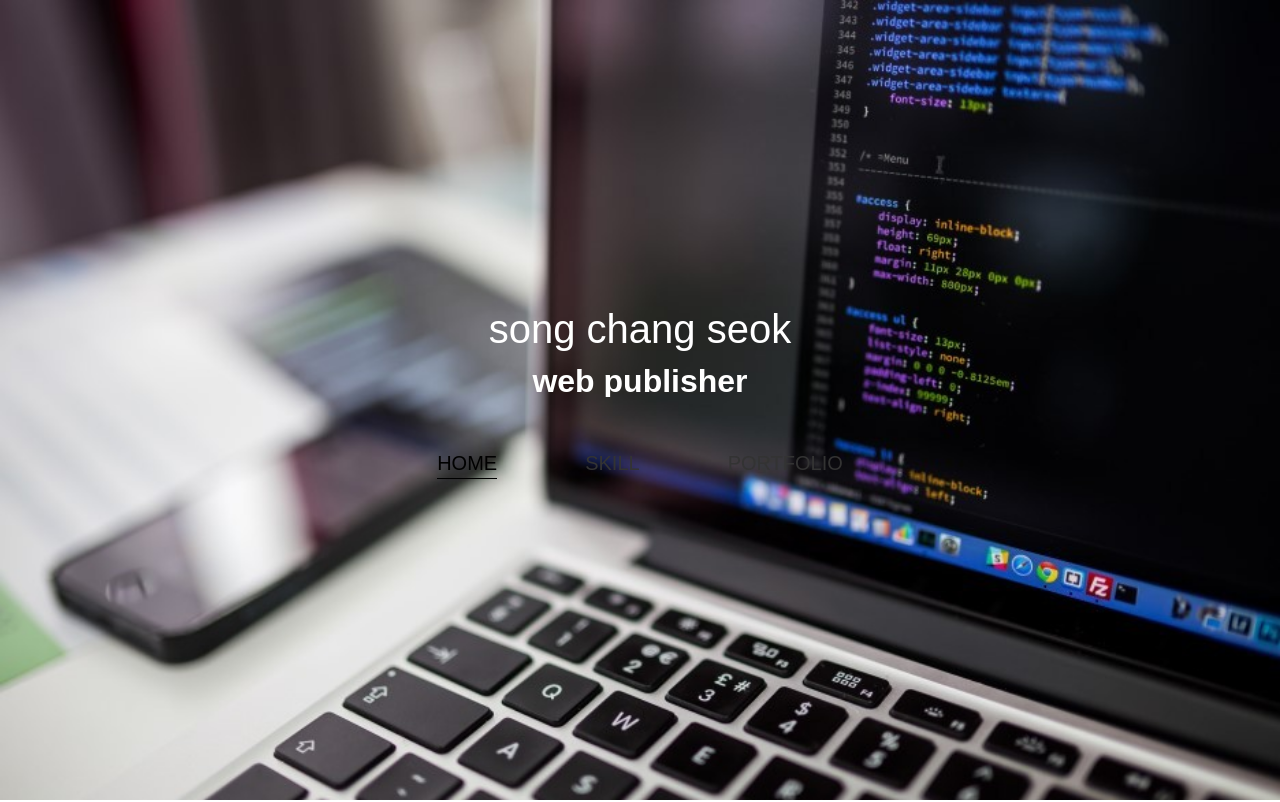
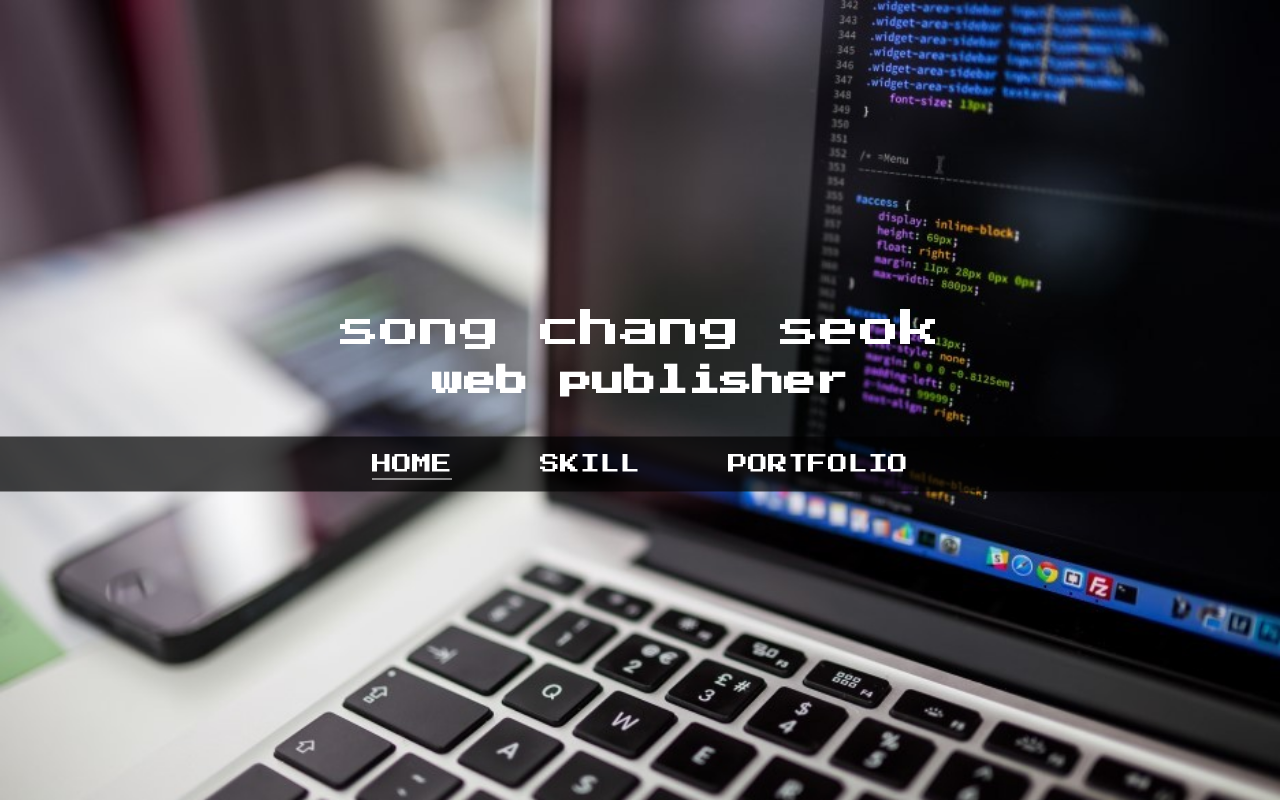
Before and after one commit to 0329scs/0329scs.github.io, a plain HTML site: page index.html in a window 1280 px wide. Shown: the top 802 px of the page. Drawn offline with nearby package versions, Linux system fonts and the light colour scheme.

Commit message:
update in 10.25

```diff
--- a/css/re_reset.css
+++ b/css/re_reset.css
@@ -35,12 +35,12 @@ a:hover {
 img {width: 100px; height: 100px;}
 /* 공통 */
 .wrap * {box-sizing: border-box;}
-.hide {display:block; width: 1px; height: 1px; margin: -1px; overflow: hidden;}
+.hide {display:block; width: 1px; height: 1px; margin: -1px; overflow: hidden; position: absolute;}
 .upper {text-transform: uppercase;}
 .small {font-size: 12.5px; display: inline-block; margin-left: 8px;}
 .sec_contents {padding: 20px 25px; box-sizing: border-box; width: 100%; height: 100vh;}
-.sec_contents h2 {font-size: 2.5rem; font-weight: 600;}
-.sec_contents h4 {font-size: 1.125rem;}
+.sec_contents h2 {font-size: 1.5rem; font-family: 'Press Start 2P', cursive;}
+.sec_contents h4 {font-size: 1.125rem; font-weight: 700;}
 nav li a:hover,
 .portfolio_menu li a:hover {opacity: 0.7;}
 /* go_to_top */
@@ -81,7 +81,7 @@ nav li a:hover,
 /* wrap */
 .wrap {width: 100%;}
 /* header */
-header {background-image: url(../images/header.jpg); background-size: cover; width: 100%; height: 100vh; position: relative;}
+header {background-image: url(../images/header.jpg); background-size: cover; width: 100%; height: 100vh; position: relative; font-family: 'Press Start 2P', cursive;}
 .head_contents {
 	text-align: center;
 	position: absolute;
@@ -115,18 +115,24 @@ header {background-image: url(../images/header.jpg); background-size: cover; wid
 .head_contents.fix > .intro {margin-bottom: 0; max-height: 0;}
 .intro h1 {font-size: 2.5rem; margin-bottom: 1rem;}
 .intro p {font-size: 2rem; font-weight: 700;}
-nav ul {margin: 0 auto; font-size: 0;}
+nav ul {margin: 0 auto; font-size: 0; background-color: rgba(0,0,0, 0.7);}
 nav li {display: inline-block; font-size: 1.25rem; position: relative;}
 nav li + li {margin-left: 4rem;}
-nav li a {display: block; padding: 0.75rem; line-height: 30px; color: #efefef;}
-nav li a.now {color: #000;}
-nav li a.now:after {
+.head_contents nav li a {display: block; padding: 0.75rem; line-height: 30px; color: #fff;}
+nav li a.now {color: #fff;}
+nav li a:after {
 	content: '';
 	display: block;
-	width: 100%;
+	margin: 0 auto;
+	width: 0;
 	height: 1px;
-	background-color: #000;
+	background-color: #fff;
+	-ms-transition: width 0.5s ease;
+	-moz-transition: width 0.5s ease;
+	-webkit-transition: width 0.5s ease;
 }
+nav li a.now:after {width: 100%;}
+
 /* skill */
 .arrange_center {
 	vertical-align: center;
@@ -138,7 +144,6 @@ nav li a.now:after {
 	-moz-transform: translate(0, -50%);
 	-webkit-transform: translate(0, -50%);
 }
-.skill_list {background-image: url(../images/skill.png); background-repeat: no-repeat; background-position: right bottom; background-size: 50% 100%;}
 .skill * {color: #000;}
 .skill h2,
 .skill h4 {margin-bottom: 0.75rem;}
@@ -268,7 +273,7 @@ nav li a.now:after {
 	.go_to_top:before {width: 20px; height: 20px;}
 	nav li {display: block; width: 100%;}
 	nav li + li {margin-left: 0;}
-	nav li a {display: inline-block;}
+	.head_contents nav li a {display: inline-block;}
 	.main_skill li {display: block; width: 100%;}
 	.portfolio_list > div li {width: 48%;}
 	.portfolio_list > div li:nth-child(4) {margin-left: 2.5%;}
--- a/index.html
+++ b/index.html
@@ -3,8 +3,9 @@
 <head>
 	<meta http-equiv="content-type" content="text/html; charset=utf-8" />
 	<meta name="viewport" content="width=device-width, initial-scale=1.0">
-	<title>송창석의 포트폴리오입니다.</title>
+	<title>안녕하세요. 송창석의 포트폴리오입니다.</title>
 	<meta name="robots" content="all" />
+	<link href="https://fonts.googleapis.com/css?family=Press+Start+2P&amp;subset=cyrillic,cyrillic-ext,greek,latin-ext" rel="stylesheet">
 	<link rel="stylesheet" type="text/css" media="screen" href="css/re_reset.css" />
 	<style type="text/css"></style>
 	<script type="text/javascript" src="http://code.jquery.com/jquery-latest.min.js"></script>
--- a/script/script.js
+++ b/script/script.js
@@ -8,6 +8,7 @@ window.onload = function () {
 	var portfolioTop = htmlEle.querySelector(".portfolio").offsetTop;
 	console.log(portfolioTop);
 	var headContents = htmlEle.querySelector(".head_contents");
+	var navTarget = headContents.querySelectorAll("nav li > a");
 
 	scrollMenu();
 
@@ -18,6 +19,7 @@ window.onload = function () {
 			var now = htmlEle.scrollTop;
 
 			navFix();
+
 			function navFix() {
 				if(now > 0) {
 					headContents.classList.add("fix");
@@ -25,12 +27,38 @@ window.onload = function () {
 					headContents.classList.remove("fix");
 				}
 			}
+
 			if(now >= skillTop) {
 				goToTop.classList.add("show");
-				progressBar()
+				progressBar();
+				for(var i = 0 ; i < navTarget.length; i++) {
+					navTarget[i].classList.remove("now");
+
+					if(navTarget[i].parentNode.classList.contains("nav_skill")) {
+						if(now >= portfolioTop) {
+							navTarget[i].classList.remove("now");
+						} else {
+							navTarget[i].classList.add("now");
+						}
+					} else if(navTarget[i].parentNode.classList.contains("nav_portfolio")) {
+						if(now < portfolioTop) {
+							navTarget[i].classList.remove("now");
+						} else {
+							navTarget[i].classList.add("now");
+						}
+					}
+				}
 			} else {
+				for(var i = 0 ; i < navTarget.length; i++) {
+					if(navTarget[i].parentNode.classList.contains("nav_home")) {
+						navTarget[i].classList.add("now");
+					} else {
+						navTarget[i].classList.remove("now");
+					}
+				}
 				goToTop.classList.remove("show");
 			}
+
 			function progressBar() {
 				var percentBar = htmlEle.querySelectorAll(".percent");
 				for(var i = 0; i < percentBar.length; i++) {
@@ -61,7 +89,7 @@ window.onload = function () {
 		headContents.addEventListener("click", headNavWork);
 
 		function headNavWork(e) {
-			var navTarget = headContents.querySelectorAll("nav li > a");
+
 			for(var i = 0 ; i < navTarget.length; i++) {
 				navTarget[i].classList.remove("now");
 			}
@@ -74,11 +102,11 @@ window.onload = function () {
 			}
 			function navMoving () {
 				if(targetParents.classList.contains("nav_home")) {
-					$(htmlEle).animate({scrollTop:headTop}, 2000);
+					$(htmlEle).animate({scrollTop:headTop}, 500);
 				} else if(targetParents.classList.contains("nav_skill")) {
-					$(htmlEle).animate({scrollTop:skillTop}, 2000);
+					$(htmlEle).animate({scrollTop:skillTop}, 500);
 				} else if(targetParents.classList.contains("nav_portfolio")) {
-					$(htmlEle).animate({scrollTop:portfolioTop}, 2000);
+					$(htmlEle).animate({scrollTop:portfolioTop}, 500);
 				} else {
 					return;
 				}
```
